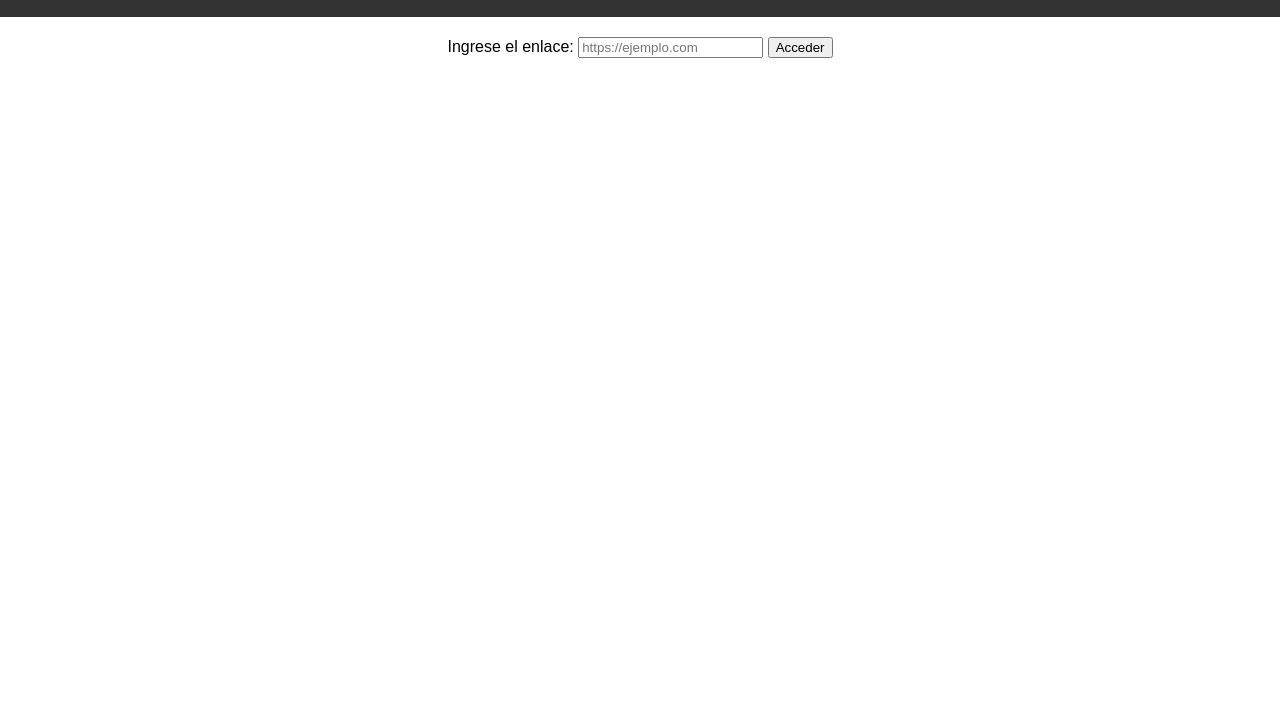
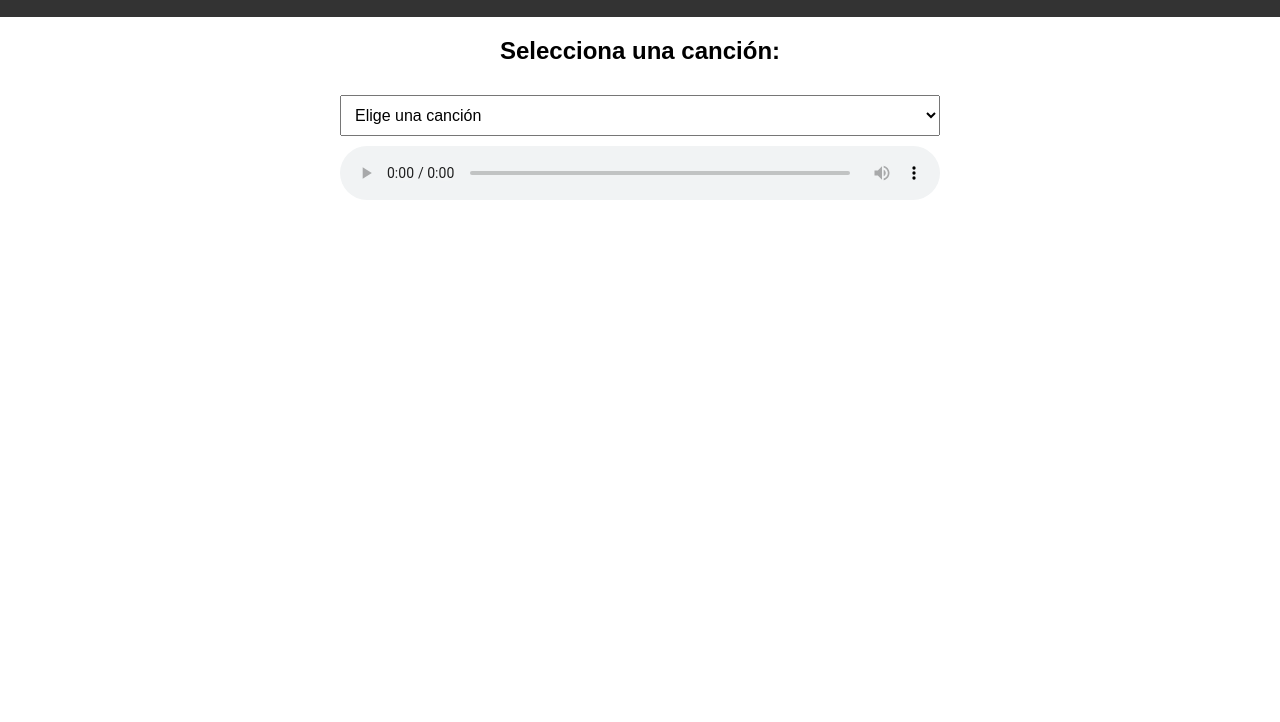
Before and after one commit to Siegfried257/siegfried257, a plain HTML site: page Urc/index.html in a window 1280 px wide. Shown: the part 83-805 px from the top of the page. Drawn offline with Linux system fonts and the light colour scheme.

Commit message:
index.html

```diff
--- a/Urc/index.html
+++ b/Urc/index.html
@@ -3,7 +3,7 @@
 <head>
     <meta charset="UTF-8">
     <meta name="viewport" content="width=device-width, initial-scale=1.0">
-    <title>Proxy Página</title>
+    <title>Reproductor de Música</title>
     <style>
         body {
             font-family: Arial, sans-serif;
@@ -17,35 +17,65 @@
             padding: 10px;
             text-align: center;
         }
-        #url-form {
-            margin: 20px;
+        .music-player {
+            margin: 20px auto;
+            max-width: 600px;
+            text-align: center;
         }
-        #iframe-container {
+        audio {
             width: 100%;
-            height: 80vh;
-            border: none;
+            margin-top: 10px;
+        }
+        select {
+            width: 100%;
+            padding: 10px;
+            margin-top: 10px;
+            font-size: 16px;
         }
     </style>
 </head>
 <body>
     <header>
-        <h1>Proxy Web</h1>
+        <h1>Reproductor de Música</h1>
     </header>
-    <div id="url-form">
-        <form id="proxyForm">
-            <label for="url">Ingrese el enlace:</label>
-            <input type="text" id="url" placeholder="https://ejemplo.com" required>
-            <button type="submit">Acceder</button>
-        </form>
+
+    <div class="music-player">
+        <h2>Selecciona una canción:</h2>
+        <select id="trackList">
+            <option value="">Elige una canción</option>
+            <!-- Opciones de canciones se cargarán aquí -->
+        </select>
+        <audio id="audioPlayer" controls>
+            Tu navegador no soporta el elemento de audio.
+        </audio>
     </div>
-    <iframe id="iframe-container"></iframe>
 
     <script>
-        document.getElementById('proxyForm').addEventListener('submit', function(event) {
-            event.preventDefault();
-            var url = document.getElementById('url').value;
-            if (url) {
-                document.getElementById('iframe-container').src = url;
+        // Archivos MP3 alojados en el repositorio de GitHub
+        const mp3Files = [
+            'https://siegfried257.github.io/ColegioURC/assets/musica/1.mp3',
+            'https://siegfried257.github.io/ColegioURC/assets/musica/2.mp3',
+            'https://siegfried257.github.io/ColegioURC/assets/musica/3.mp3',
+            'https://siegfried257.github.io/ColegioURC/assets/musica/4.mp3',
+            'https://siegfried257.github.io/ColegioURC/assets/musica/5.mp3'
+        ];
+
+        const trackList = document.getElementById('trackList');
+        const audioPlayer = document.getElementById('audioPlayer');
+
+        // Cargar canciones en el select
+        mp3Files.forEach((file, index) => {
+            const option = document.createElement('option');
+            option.value = file;
+            option.textContent = `Canción ${index + 1}`;
+            trackList.appendChild(option);
+        });
+
+        // Reproducir la canción seleccionada
+        trackList.addEventListener('change', function() {
+            if (trackList.value) {
+                audioPlayer.src = trackList.value;
+                audioPlayer.play();
             }
         });
     </script>
```
